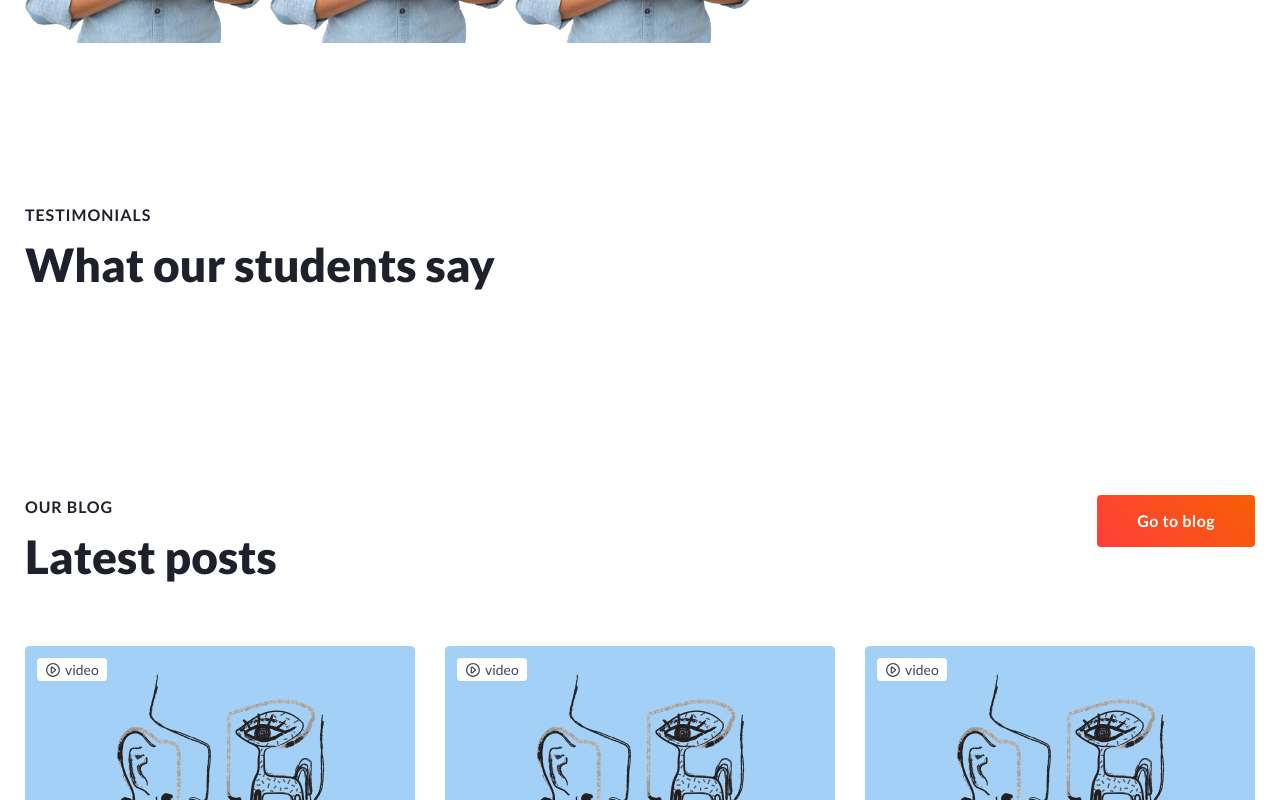
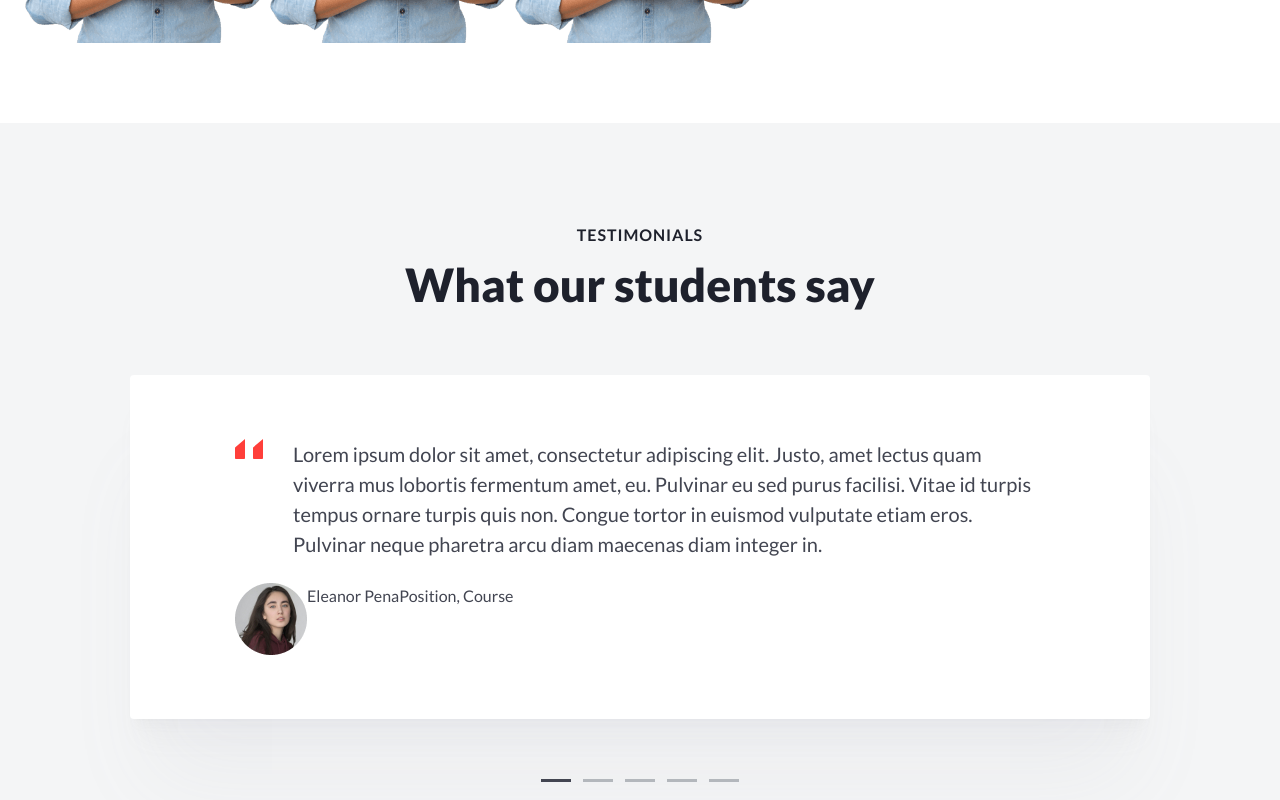
Before and after one commit to progdidi/createx, a React (Create React App) app: page /#/ in a window 1280 px wide. Shown: the part 3900-4700 px from the top of the page. Built offline with nearby package versions, Linux system fonts and the light colour scheme; a web font is replaced by a local one.

Commit message:
feat: feat reviews section

```diff
--- a/src/components/ReviewItem/ReviewItem.js
+++ b/src/components/ReviewItem/ReviewItem.js
@@ -1,9 +1,15 @@
 import './reviewItem.scss';
+import example from './example.png';
 
-const ReviewItem = () => {
+const ReviewItem = ({text, img, name, course}) => {
     return (
         <div className="review-item">
-
+            <p className="review-item__text">Lorem ipsum dolor sit amet, consectetur adipiscing elit. Justo, amet lectus quam viverra mus lobortis fermentum amet, eu. Pulvinar eu sed purus facilisi. Vitae id turpis tempus ornare turpis quis non. Congue tortor in euismod vulputate etiam eros. Pulvinar neque pharetra arcu diam maecenas diam integer in.</p>
+            <div className="review-item__author">
+                <img src={example} alt="" className="review-item__author-img" />
+                <p className="review-item__author-name">Eleanor Pena</p>
+                <p className="review-item__author-course">Position, Course</p>
+            </div>
         </div>
      );
 }
--- a/src/components/ReviewItem/reviewItem.scss
+++ b/src/components/ReviewItem/reviewItem.scss
@@ -0,0 +1,39 @@
+.review-item {
+    background-color: #fff;
+    padding: 64px 105px;
+    border-radius: 4px;
+    box-shadow: 0 4px 4px -4px rgba(30, 33, 44, 0.03), 0 12px 10px -6px rgba(154, 156, 165, 0.04), 0 30px 24px -10px rgba(154, 156, 165, 0.05), 0 80px 80px -20px rgba(154, 156, 165, 0.08);
+    &__text {
+        padding-left: 58px;
+        position: relative;
+        font-size: 20px;
+        line-height: 150%;
+        margin-bottom: 24px;
+        &::before {
+            position: absolute;
+            left: 0;
+            top: 0;
+            content: '';
+            background-image: url('./braces.svg');
+            background-repeat: no-repeat;
+            width: 28px;
+            height: 20px;
+        }
+
+    }
+
+    &__author {
+        display: flex;
+        &-img {
+            width: 72px;
+            height: 72px;
+        }
+        &-name {
+
+        }
+
+        &-course {
+
+        }
+    }
+}
--- a/src/pages/MainPage/MainPage.js
+++ b/src/pages/MainPage/MainPage.js
@@ -164,12 +164,27 @@ const MainPage = () => {
 
         <section className="reviews">
             <div className="container">
-                <h6 className="section-subtitle">TESTIMONIALS</h6>
-                <h2 className="section-title">What our students say</h2>
+                <div className="reviews__inner">
+                    <h6 className="section-subtitle">TESTIMONIALS</h6>
+                    <h2 className="section-title">What our students say</h2>
 
-                <div className="review__items">
-                    <ReviewItem/>
+                    <div className="reviews-slider">
+                        <div className="reviews__items">
+                            <ReviewItem/>
+                        </div>
+
+                        <div className="reviews__buttons">
+                            <button className="reviews__btn active"></button>
+                            <button className="reviews__btn"></button>
+                            <button className="reviews__btn"></button>
+                            <button className="reviews__btn"></button>
+                            <button className="reviews__btn"></button>
+                        </div>
+                    </div>
                 </div>
+
+
+
             </div>
         </section>
 
--- a/src/pages/MainPage/mainPage.scss
+++ b/src/pages/MainPage/mainPage.scss
@@ -123,6 +123,43 @@
     }
 }
 
+.reviews {
+    background-color: #f4f5f6;
+    padding-bottom: 100px;
+    padding-top: 100px;
+    &__inner {
+        display: flex;
+        flex-direction: column;
+        justify-content: center;
+        align-items: center;
+        max-width: 1020px;
+        margin: 0 auto;
+        .section-title {
+            margin-bottom: 60px;
+        }
+
+    }
+
+    .reviews__items {
+        margin-bottom: 60px;
+    }
+
+    .reviews__buttons {
+        display: flex;
+        justify-content: center;
+        align-items: center;
+        gap: 12px;
+        .reviews__btn {
+            width: 30px;
+            height: 3px;
+            background-color:  #b3b7bc;
+            &.active {
+                background-color: #424551;
+            }
+        }
+    }
+}
+
 .blog {
     padding-top: 120px;
     padding-bottom: 180px;
```
Also changed, not shown: src/components/ReviewItem/braces.svg (added), src/components/ReviewItem/example.png (added).
